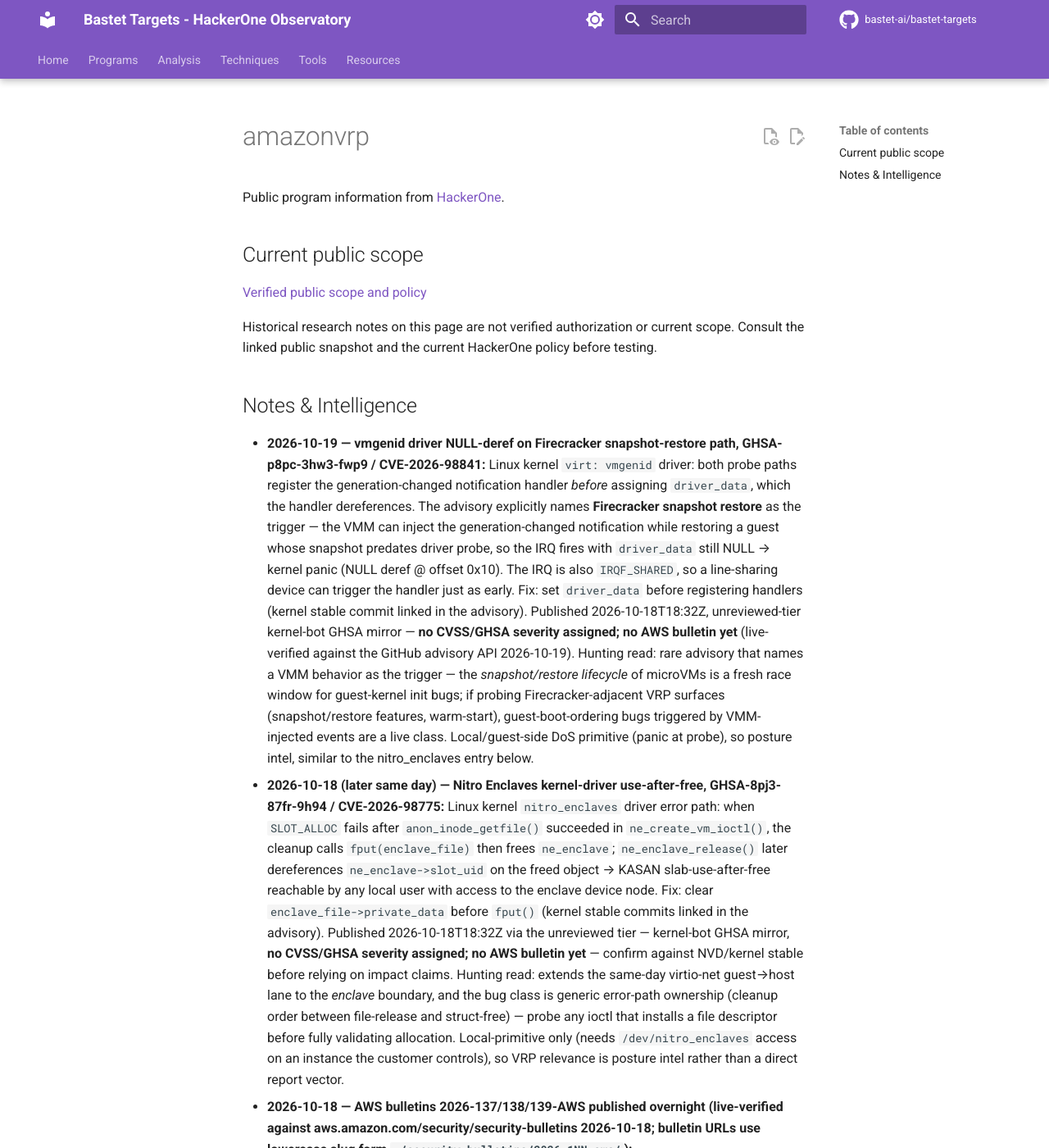
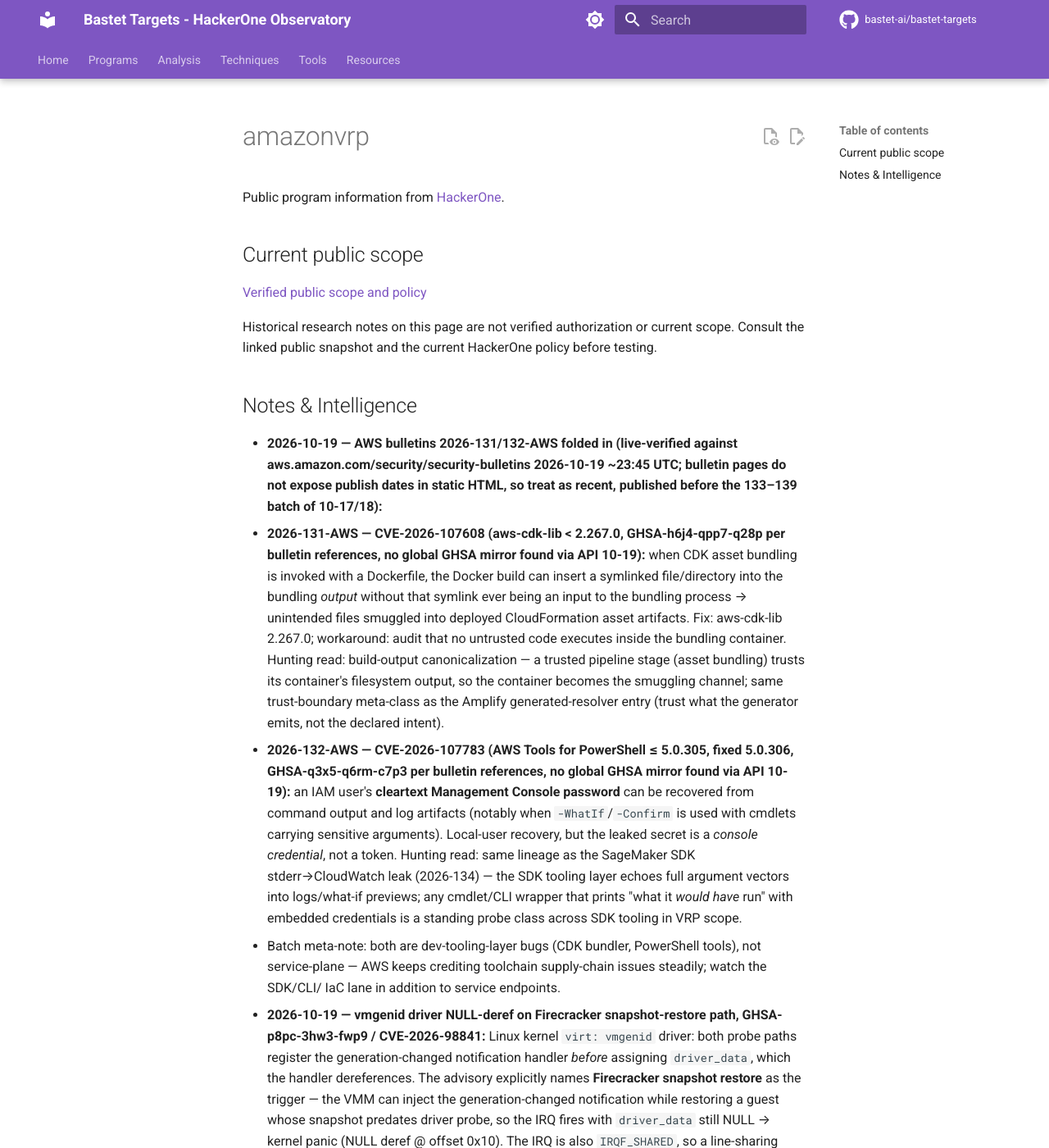
Before and after one commit to bastet-ai/bastet-targets, an MkDocs documentation site: the page built from docs/programs/amazonvrp/README.md, in a window 1280 px wide and 1400 px high. Shown: the whole window at 82% size. Built offline with MkDocs 1.6.1 and Material for MkDocs 9.7.7, drawn with Linux system fonts in a browser that asks for light colours; comment, search, counter and statistics services are not loaded.

Commit message:
Amazon VRP intel 2026-10-19c: AWS bulletins 2026-131/132-AWS folded in - CDK asset-bundling symlink smuggling into CFN artifacts CVE-2026-107608 (aws-cdk-lib <2.267.0, build-output trust boundary) + AWS Tools for PowerShell cleartext console-password recovery via logs/-WhatIf CVE-2026-107783 (<=5.0.305, same SDK-tooling leak lineage as 2026-134); both live-verified vs aws bulletin pages, no global GHSA mirrors via API (dev-tooling-layer meta-note added) + GitLab advisory-watch re-check #4 negative (zero GitLab mentions in sweep28 tiers [134unrev/0rev/16mal] published 18:31-22:19 UTC; newest EE tags still v19.5.0/v19.4.2/v19.3.5 as of 23:45 UTC)

```diff
--- a/docs/programs/amazonvrp/README.md
+++ b/docs/programs/amazonvrp/README.md
@@ -11,6 +11,11 @@
 <!-- /bastet-public-scope-link:v1 -->
 
 ## Notes & Intelligence
+
+- **2026-10-19 — AWS bulletins 2026-131/132-AWS folded in (live-verified against aws.amazon.com/security/security-bulletins 2026-10-19 ~23:45 UTC; bulletin pages do not expose publish dates in static HTML, so treat as recent, published before the 133–139 batch of 10-17/18):**
+  - **2026-131-AWS — CVE-2026-107608 (aws-cdk-lib < 2.267.0, GHSA-h6j4-qpp7-q28p per bulletin references, no global GHSA mirror found via API 10-19):** when CDK asset bundling is invoked with a Dockerfile, the Docker build can insert a symlinked file/directory into the bundling *output* without that symlink ever being an input to the bundling process → unintended files smuggled into deployed CloudFormation asset artifacts. Fix: aws-cdk-lib 2.267.0; workaround: audit that no untrusted code executes inside the bundling container. Hunting read: build-output canonicalization — a trusted pipeline stage (asset bundling) trusts its container's filesystem output, so the container becomes the smuggling channel; same trust-boundary meta-class as the Amplify generated-resolver entry (trust what the generator emits, not the declared intent).
+  - **2026-132-AWS — CVE-2026-107783 (AWS Tools for PowerShell ≤ 5.0.305, fixed 5.0.306, GHSA-q3x5-q6rm-c7p3 per bulletin references, no global GHSA mirror found via API 10-19):** an IAM user's **cleartext Management Console password** can be recovered from command output and log artifacts (notably when `-WhatIf`/`-Confirm` is used with cmdlets carrying sensitive arguments). Local-user recovery, but the leaked secret is a *console credential*, not a token. Hunting read: same lineage as the SageMaker SDK stderr→CloudWatch leak (2026-134) — the SDK tooling layer echoes full argument vectors into logs/what-if previews; any cmdlet/CLI wrapper that prints "what it *would have* run" with embedded credentials is a standing probe class across SDK tooling in VRP scope.
+  - Batch meta-note: both are dev-tooling-layer bugs (CDK bundler, PowerShell tools), not service-plane — AWS keeps crediting toolchain supply-chain issues steadily; watch the SDK/CLI/ IaC lane in addition to service endpoints.
 
 - **2026-10-19 — vmgenid driver NULL-deref on Firecracker snapshot-restore path, GHSA-p8pc-3hw3-fwp9 / CVE-2026-98841:** Linux kernel `virt: vmgenid` driver: both probe paths register the generation-changed notification handler *before* assigning `driver_data`, which the handler dereferences. The advisory explicitly names **Firecracker snapshot restore** as the trigger — the VMM can inject the generation-changed notification while restoring a guest whose snapshot predates driver probe, so the IRQ fires with `driver_data` still NULL → kernel panic (NULL deref @ offset 0x10). The IRQ is also `IRQF_SHARED`, so a line-sharing device can trigger the handler just as early. Fix: set `driver_data` before registering handlers (kernel stable commit linked in the advisory). Published 2026-10-18T18:32Z, unreviewed-tier kernel-bot GHSA mirror — **no CVSS/GHSA severity assigned; no AWS bulletin yet** (live-verified against the GitHub advisory API 2026-10-19). Hunting read: rare advisory that names a VMM behavior as the trigger — the *snapshot/restore lifecycle* of microVMs is a fresh race window for guest-kernel init bugs; if probing Firecracker-adjacent VRP surfaces (snapshot/restore features, warm-start), guest-boot-ordering bugs triggered by VMM-injected events are a live class. Local/guest-side DoS primitive (panic at probe), so posture intel, similar to the nitro_enclaves entry below.
 - **2026-10-18 (later same day) — Nitro Enclaves kernel-driver use-after-free, GHSA-8pj3-87fr-9h94 / CVE-2026-98775:** Linux kernel `nitro_enclaves` driver error path: when `SLOT_ALLOC` fails after `anon_inode_getfile()` succeeded in `ne_create_vm_ioctl()`, the cleanup calls `fput(enclave_file)` then frees `ne_enclave`; `ne_enclave_release()` later dereferences `ne_enclave->slot_uid` on the freed object → KASAN slab-use-after-free reachable by any local user with access to the enclave device node. Fix: clear `enclave_file->private_data` before `fput()` (kernel stable commits linked in the advisory). Published 2026-10-18T18:32Z via the unreviewed tier — kernel-bot GHSA mirror, **no CVSS/GHSA severity assigned; no AWS bulletin yet** — confirm against NVD/kernel stable before relying on impact claims. Hunting read: extends the same-day virtio-net guest→host lane to the *enclave* boundary, and the bug class is generic error-path ownership (cleanup order between file-release and struct-free) — probe any ioctl that installs a file descriptor before fully validating allocation. Local-primitive only (needs `/dev/nitro_enclaves` access on an instance the customer controls), so VRP relevance is posture intel rather than a direct report vector.
```
Also changed, not shown: docs/programs/gitlab/README.md (+1 -1 lines).
